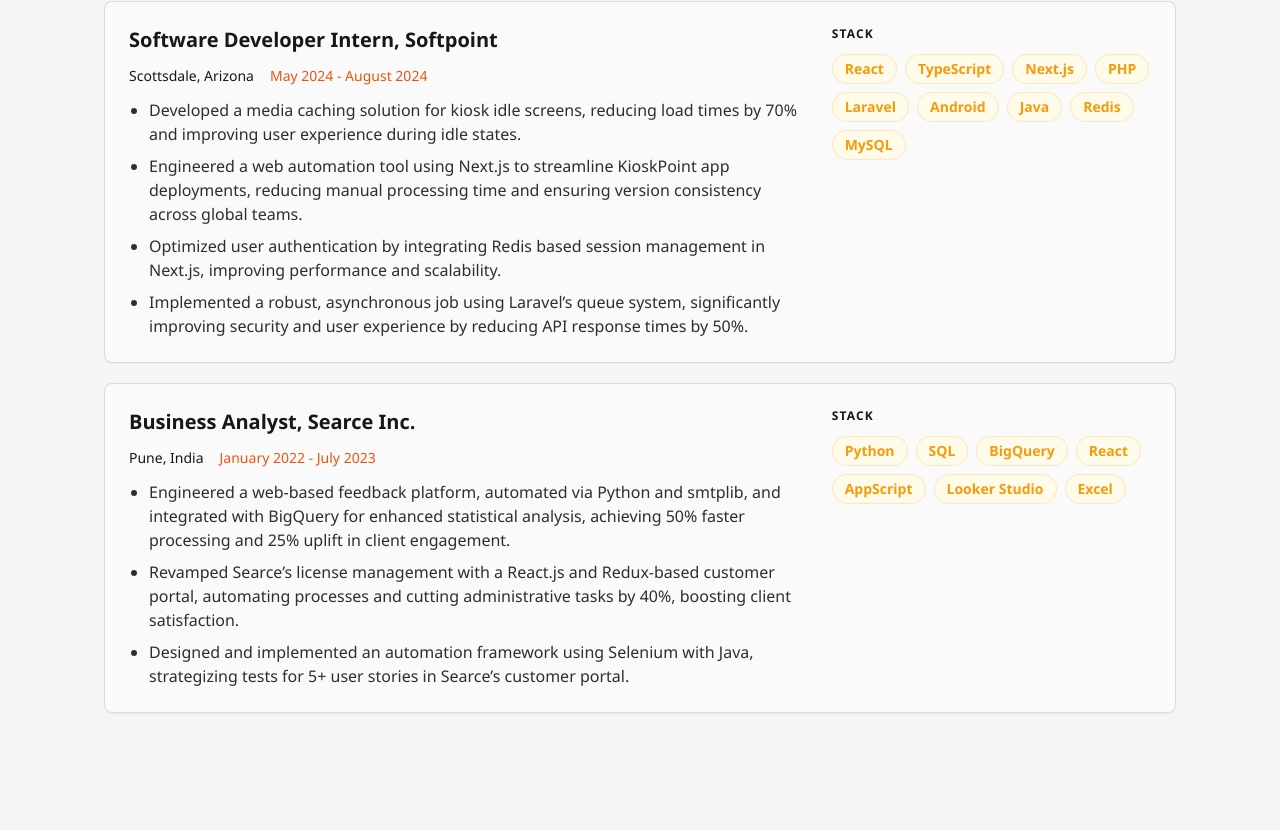
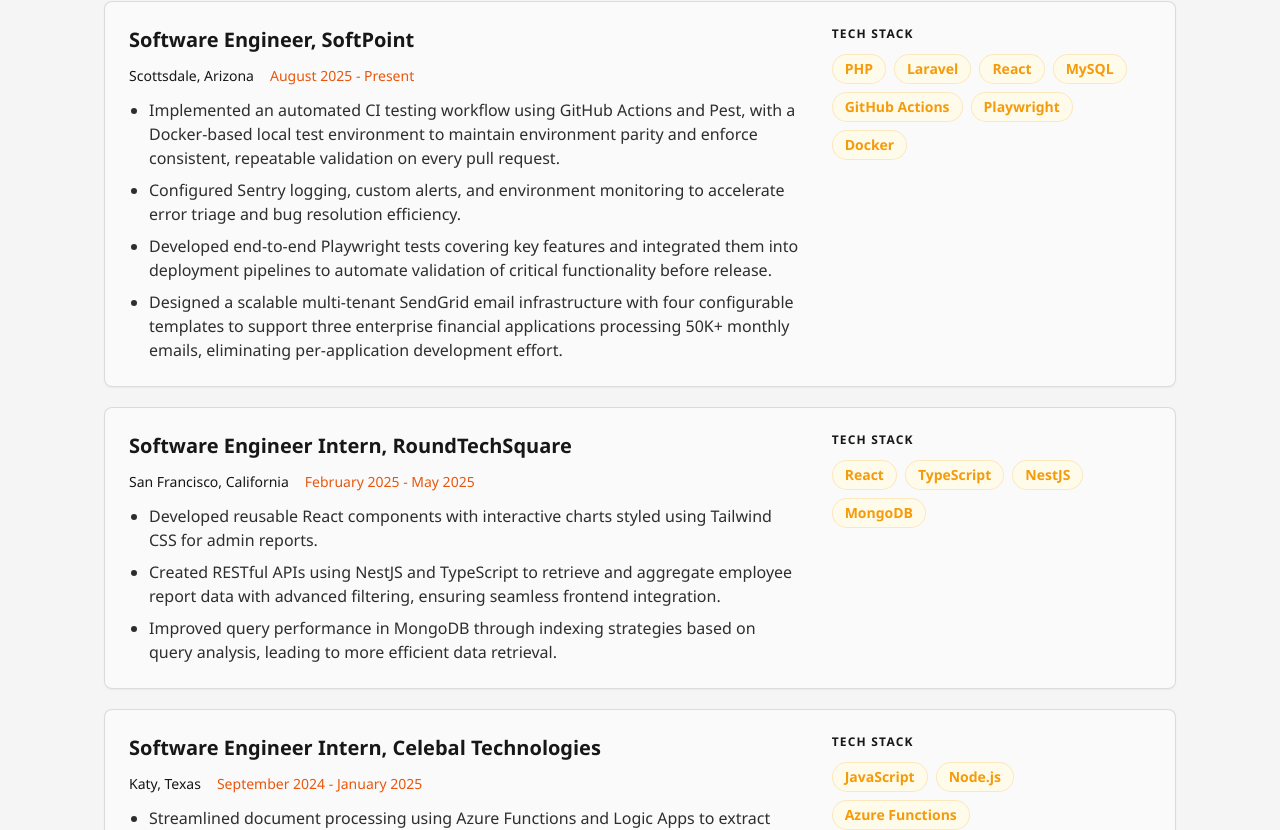
Before and after one commit to aagra109/portfolio, a Next.js app: page / in a window 1280 px wide. Shown: the part 950-1780 px from the top of the page. Built offline with nearby package versions, Linux system fonts and the light colour scheme.

Commit message:
update experience section

```diff
--- a/src/components/Experience.tsx
+++ b/src/components/Experience.tsx
@@ -3,45 +3,74 @@
 
 const experiences = [
   {
-    title: "Software Developer Intern, Softpoint",
+    title: "Software Engineer, SoftPoint",
+    location: "Scottsdale, Arizona",
+    duration: "August 2025 - Present",
+    points: [
+      "Implemented an automated CI testing workflow using GitHub Actions and Pest, with a Docker-based local test environment to maintain environment parity and enforce consistent, repeatable validation on every pull request.",
+      "Configured Sentry logging, custom alerts, and environment monitoring to accelerate error triage and bug resolution efficiency.",
+      "Developed end-to-end Playwright tests covering key features and integrated them into deployment pipelines to automate validation of critical functionality before release.",
+      "Designed a scalable multi-tenant SendGrid email infrastructure with four configurable templates to support three enterprise financial applications processing 50K+ monthly emails, eliminating per-application development effort.",
+    ],
+    skills: [
+      "PHP",
+      "Laravel",
+      "React",
+      "MySQL",
+      "GitHub Actions",
+      "Playwright",
+      "Docker",
+    ],
+  },
+  {
+    title: "Software Engineer Intern, RoundTechSquare",
+    location: "San Francisco, California",
+    duration: "February 2025 - May 2025",
+    points: [
+      "Developed reusable React components with interactive charts styled using Tailwind CSS for admin reports.",
+      "Created RESTful APIs using NestJS and TypeScript to retrieve and aggregate employee report data with advanced filtering, ensuring seamless frontend integration.",
+      "Improved query performance in MongoDB through indexing strategies based on query analysis, leading to more efficient data retrieval.",
+    ],
+    skills: ["React", "TypeScript", "NestJS", "MongoDB"],
+  },
+  {
+    title: "Software Engineer Intern, Celebal Technologies",
+    location: "Katy, Texas",
+    duration: "September 2024 - January 2025",
+    points: [
+      "Streamlined document processing using Azure Functions and Logic Apps to extract and store data, automate notifications, and save the accounting team two hours weekly.",
+      "Migrated 30+ APIs to Azure API Management with rate limiting and load balancing, improving performance and reliability.",
+      "Developed an employee training application using Node.js and Express, integrating Azure AD for secure authentication and Azure Key Vault for secret management.",
+    ],
+    skills: [
+      "JavaScript",
+      "Node.js",
+      "Azure Functions",
+      "Azure API Management",
+    ],
+  },
+  {
+    title: "Software Engineer Intern, SoftPoint",
     location: "Scottsdale, Arizona",
     duration: "May 2024 - August 2024",
     points: [
-      "Developed a media caching solution for kiosk idle screens, reducing load times by 70% and improving user experience during idle states.",
-      "Engineered a web automation tool using Next.js to streamline KioskPoint app deployments, reducing manual processing time and ensuring version consistency across global teams.",
-      "Optimized user authentication by integrating Redis based session management in Next.js, improving performance and scalability.",
-      "Implemented a robust, asynchronous job using Laravel’s queue system, significantly improving security and user experience by reducing API response times by 50%.",
+      "Reduced manual effort by 35% by developing a Next.js web automation tool that streamlined kiosk app deployments to an FTP server and ensured version consistency across two global teams.",
+      "Resolved performance bottlenecks in the settings dashboard by implementing Laravel queue-based asynchronous processing, resulting in 30% faster API response times.",
+      "Enhanced system scalability by architecting and deploying Redis-based session management for faster user authentication, reducing average login response time to under 200 milliseconds.",
+      "Led frontend development for two critical web applications using React and TypeScript to deliver high-performance, user-friendly interfaces.",
     ],
-    skills: [
-      "React",
-      "TypeScript",
-      "Next.js",
-      "PHP",
-      "Laravel",
-      "Android",
-      "Java",
-      "Redis",
-      "MySQL",
-    ],
+    skills: ["React", "TypeScript", "Next.js", "Laravel"],
   },
   {
     title: "Business Analyst, Searce Inc.",
     location: "Pune, India",
     duration: "January 2022 - July 2023",
     points: [
-      "Engineered a web-based feedback platform, automated via Python and smtplib, and integrated with BigQuery for enhanced statistical analysis, achieving 50% faster processing and 25% uplift in client engagement.",
-      "Revamped Searce’s license management with a React.js and Redux-based customer portal, automating processes and cutting administrative tasks by 40%, boosting client satisfaction.",
-      "Designed and implemented an automation framework using Selenium with Java, strategizing tests for 5+ user stories in Searce’s customer portal.",
+      "Built a client feedback analytics system with Python and BigQuery integration, enabling real-time reporting and statistical analysis that drove 25% higher client engagement.",
+      "Designed a centralized license management portal using React and Redux, reducing manual operations by 40% while increasing customer satisfaction with automated provisioning and analytics dashboards.",
+      "Created Google Data Studio dashboards for cross-functional analysis, enhancing reporting accuracy and security for internal and external stakeholders.",
     ],
-    skills: [
-      "Python",
-      "SQL",
-      "BigQuery",
-      "React",
-      "AppScript",
-      "Looker Studio",
-      "Excel",
-    ],
+    skills: ["Python", "BigQuery", "React", "AppScript"],
   },
 ];
 
@@ -77,7 +106,7 @@
               </div>
               <div className="md:col-span-4">
                 <p className="text-xs font-semibold uppercase tracking-widest text-muted-foreground">
-                  Stack
+                  Tech Stack
                 </p>
                 <div className="mt-3 flex flex-wrap gap-2">
                   {exp.skills.map((skill, idx) => (
```
